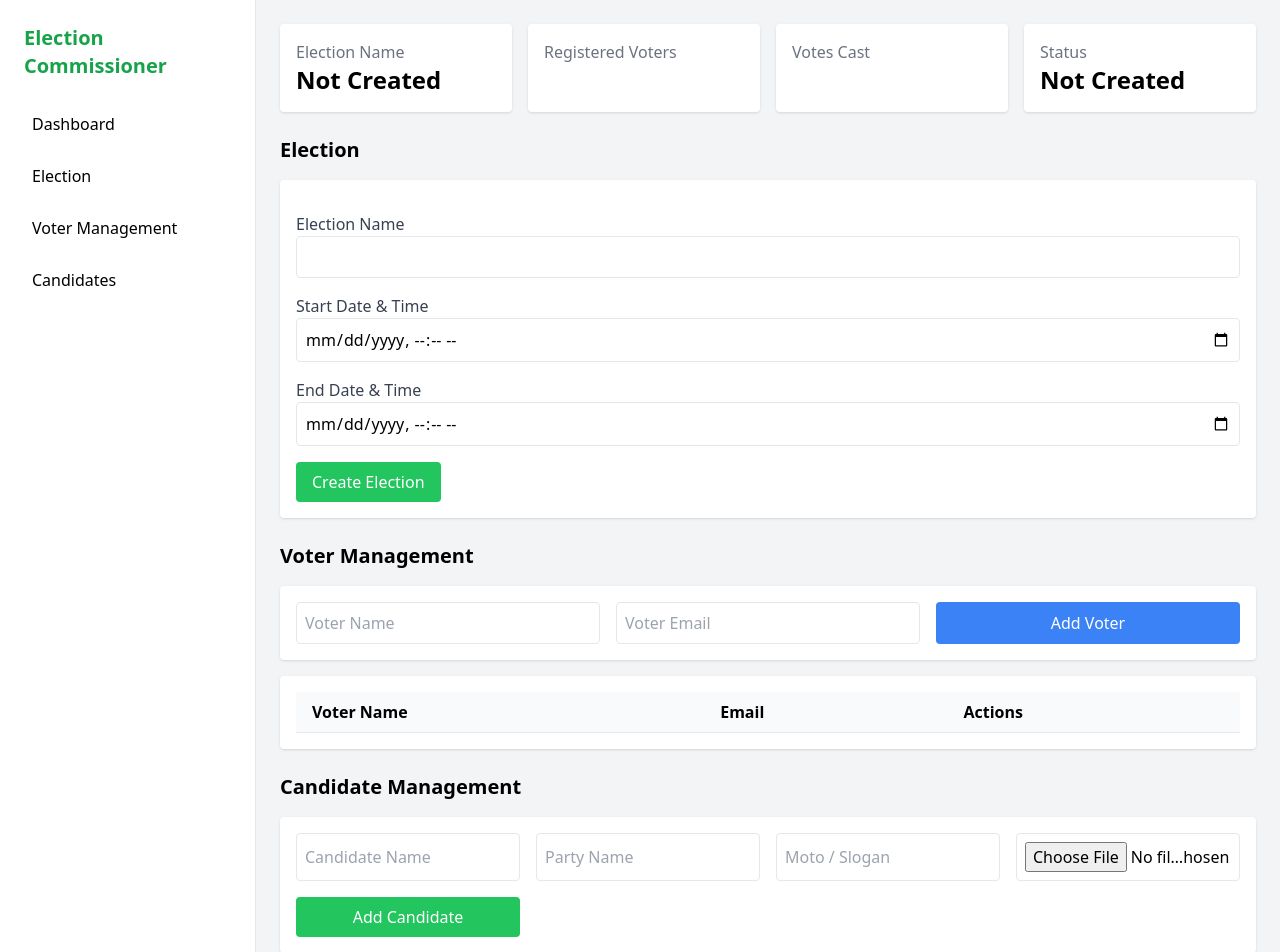
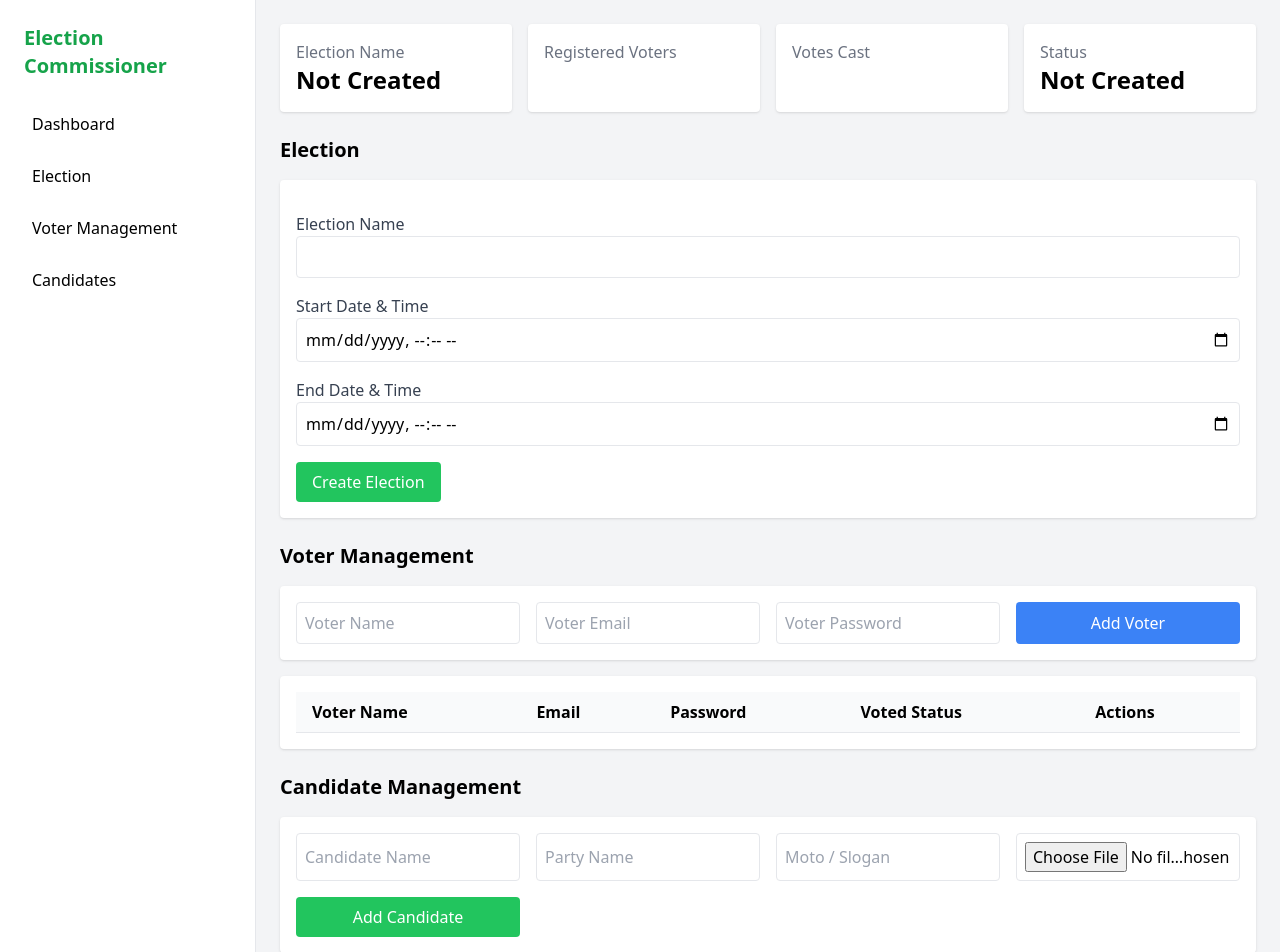
Before and after one commit to jaayysoni/E-Voting-2.0, a FastAPI app: template templates/EC-dashboard.html in a window 1280 px wide. Shown: the top 952 px of the page. Run offline with FastAPI, Linux system fonts and the light colour scheme; the template is opened without the code that fills it, so the values that code supplies are empty; some libraries are stand-ins or nearby versions.

Commit message:
Final version: EC adds voters with password and voter login implemented

```diff
--- a/app/main.py
+++ b/app/main.py
@@ -3,9 +3,11 @@ from fastapi.responses import HTMLResponse, RedirectResponse
 from fastapi.staticfiles import StaticFiles
 from fastapi.templating import Jinja2Templates
 from bcrypt import checkpw
+from bcrypt import hashpw, gensalt
 from datetime import datetime
 from pathlib import Path
 import uuid
+
 
 from bson import ObjectId
 from bson.errors import InvalidId
@@ -203,11 +205,15 @@ def create_election_post(
 def add_voter_post(
     election_id: str = Form(...),
     name: str = Form(...),
-    email: str = Form(...)
+    email: str = Form(...),
+    password: str = Form(...)
 ):
+    password_hash = hashpw(password.encode(), gensalt()).decode()
+
     voters_col.insert_one({
         "name": name,
         "email": email,
+        "password_hash": password_hash,
         "election_id": election_id,
         "has_voted": False
     })
@@ -292,13 +298,20 @@ def voter_login_get(request: Request):
     return templates.TemplateResponse("Login.html", {"request": request})
 
 @app.post("/voter/login", response_class=HTMLResponse)
-def voter_login_post(request: Request, email: str = Form(...)):
+def voter_login_post(request: Request, email: str = Form(...), password: str = Form(...)):
     voter = voters_col.find_one({"email": email})
 
     if not voter:
         return templates.TemplateResponse(
             "Login.html",
             {"request": request, "error": "Voter not found"}
+        )
+
+    # Verify password
+    if not checkpw(password.encode(), voter["password_hash"].encode()):
+        return templates.TemplateResponse(
+            "Login.html",
+            {"request": request, "error": "Incorrect password"}
         )
 
     ec = ec_col.find_one({"election_id": voter["election_id"]})
--- a/templates/EC-dashboard.html
+++ b/templates/EC-dashboard.html
@@ -59,7 +59,6 @@
       <h2 class="text-xl font-bold mb-4">Election</h2>
 
       {% if not election %}
-      <!-- Show form if election not created -->
       <div class="bg-white p-4 rounded shadow" id="create-election-form">
         <form method="POST" action="/create-election" class="space-y-4">
           <input type="hidden" name="election_id" value="{{ ec.election_id if ec else '' }}">
@@ -79,7 +78,6 @@
         </form>
       </div>
       {% else %}
-      <!-- Show election details if already created -->
       <div class="bg-white p-4 rounded shadow">
         <p class="text-gray-700">Election is already created.</p>
         <p class="mt-2"><strong>Election Name:</strong> {{ election.name }}</p>
@@ -96,11 +94,12 @@
     <section id="voters-section">
       <h2 class="text-xl font-bold mb-4">Voter Management</h2>
       <div class="bg-white p-4 rounded shadow mb-4" id="add-voter-form">
-        <form method="POST" action="/add-voter" class="grid grid-cols-1 md:grid-cols-3 gap-4">
+        <form method="POST" action="/add-voter" class="grid grid-cols-1 md:grid-cols-4 gap-4">
           <input type="hidden" name="election_id" value="{{ ec.election_id if ec else '' }}">
           <input type="text" name="name" placeholder="Voter Name" required class="border p-2 rounded"/>
           <input type="email" name="email" placeholder="Voter Email" required class="border p-2 rounded"/>
-          <button type="submit" class="bg-blue-500 text-white px-4 py-2 rounded hover:opacity-90">Add Voter</button>
+          <input type="password" name="password" placeholder="Voter Password" required class="border p-2 rounded"/>
+          <button type="submit" class="bg-blue-500 text-white px-4 py-2 rounded hover:opacity-90 col-span-full md:col-span-1">Add Voter</button>
         </form>
       </div>
 
@@ -110,6 +109,8 @@
             <tr>
               <th class="px-4 py-2 border-b">Voter Name</th>
               <th class="px-4 py-2 border-b">Email</th>
+              <th class="px-4 py-2 border-b">Password</th>
+              <th class="px-4 py-2 border-b">Voted Status</th>
               <th class="px-4 py-2 border-b">Actions</th>
             </tr>
           </thead>
@@ -119,6 +120,20 @@
               <td class="px-4 py-2 border-b">{{ voter.name }}</td>
               <td class="px-4 py-2 border-b">{{ voter.email }}</td>
               <td class="px-4 py-2 border-b">
+                {% if voter.password_hash %}
+                  ••••••••
+                {% else %}
+                  Not Set
+                {% endif %}
+              </td>
+              <td class="px-4 py-2 border-b">
+                {% if voter.voted %}
+                  <span class="bg-green-100 text-green-700 px-2 py-1 rounded text-sm">Voted</span>
+                {% else %}
+                  <span class="bg-yellow-100 text-yellow-700 px-2 py-1 rounded text-sm">Not Voted</span>
+                {% endif %}
+              </td>
+              <td class="px-4 py-2 border-b flex gap-2">
                 <form method="POST" action="/remove-voter/{{ voter._id|string }}">
                   <input type="hidden" name="election_id" value="{{ ec.election_id }}">
                   <button type="submit" class="bg-red-500 text-white px-2 py-1 rounded text-sm">Remove</button>
```
Also changed, not shown: app/voters/schemas.py (+6 -1 lines), templates/Login.html (+6 -48 lines).
